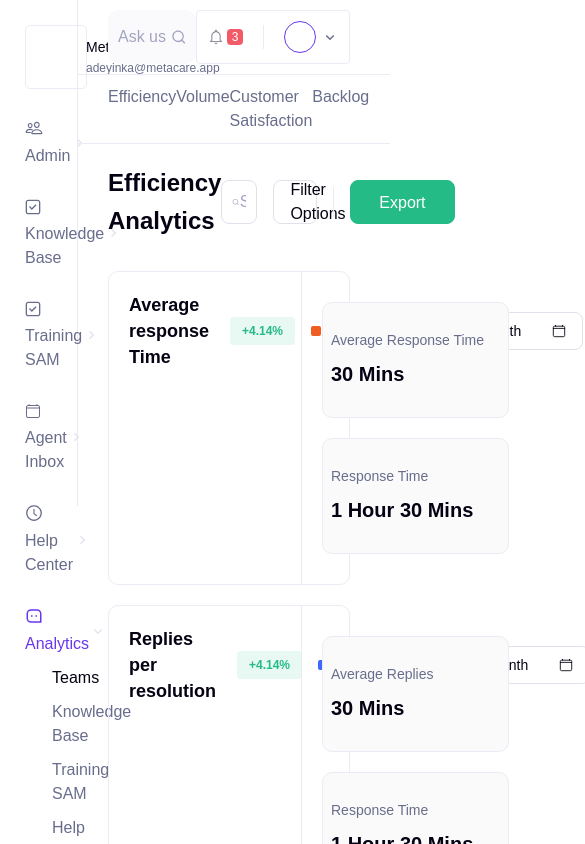
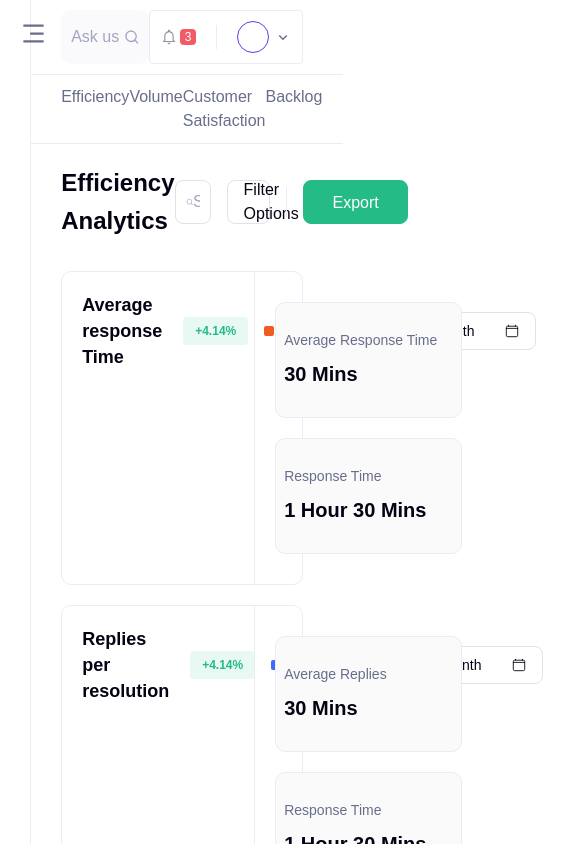
Before and after one commit to olamide234/metacare-app, a React (Create React App) app: page / in a window 390 px wide. Shown: the top 844 px of the page, 585 px wide, since content can reach past the window. Built offline with nearby package versions, Linux system fonts and the light colour scheme.

Commit message:
fixed mobile sideba

```diff
--- a/package.json
+++ b/package.json
@@ -10,6 +10,7 @@
     "react-dom": "^18.0.0",
     "react-icons": "^4.3.1",
     "react-scripts": "5.0.0",
+    "recharts": "^2.1.9",
     "web-vitals": "^2.1.4"
   },
   "scripts": {
--- a/src/App.css
+++ b/src/App.css
@@ -14,13 +14,18 @@ body{
 .App{
     display: flex;
     flex-direction: row;
-    height: 100vh;
+    /* height: 100vh; */
 }
 .App__sideBar{
     width: 20%;
     border-right: 1px solid var(--color-border);
-    height: 60%;
+    height: 130vh;
 }
 .App__mainApp{
     width: 80%;
 }
+@media screen and (max-width: 950px) {
+    .App__sideBar{
+        width: 8%
+    }
+}
--- a/src/App.js
+++ b/src/App.js
@@ -9,7 +9,6 @@ function App() {
         <SideBar/>
       </div>
       <div className="App__mainApp">
-        {/* <MainApp/> */}
         <UpperNav/>
         <LowerNav/>
         <MainApp/>
--- a/src/components/lowerNav/LowerNav.css
+++ b/src/components/lowerNav/LowerNav.css
@@ -6,7 +6,7 @@
     display: flex;
     flex-direction: row;
     justify-content: space-between;
-    padding: 1rem 0 0 3rem;
+    padding: 1rem 4rem 0 3rem;
 }
 .care__lowerNav-content p {
     font-weight: 400;
--- /dev/null
+++ b/src/components/sidebar/Menu.js
@@ -0,0 +1,86 @@
+import React from "react";
+import {RiMessage3Line} from 'react-icons/ri'
+import {IoPeopleOutline, IoCalendarClearOutline} from 'react-icons/io5'
+import {CgCheckR} from 'react-icons/cg'
+import {AiOutlineClockCircle} from 'react-icons/ai'
+import {BiChevronRight, BiChevronDown} from 'react-icons/bi'
+
+
+const Menu = () => (
+  <>
+    <div className="care__sideBar-contact">
+      <p className="care__sideBar-contact__name">Metacare</p>
+      <p className="care__sideBar-contact__email">adeyinka@metacare.app</p>
+    </div>
+    <div className="care__sideBar-menu">
+      <div className="care__sideBar-menu__tab">
+        <div className="care__sideBar-menu__tab-admin">
+          <IoPeopleOutline size={18} color="#696D8C" className="symbol" />
+          Admin
+        </div>
+        <div>
+          <BiChevronRight size={18} color="#E5E4EF" />
+        </div>
+      </div>
+      <div className="care__sideBar-menu__tab">
+        <div className="care__sideBar-menu__tab-knowledge">
+          <CgCheckR size={16} color="#696D8C" className="symbol" />
+          Knowledge Base
+        </div>
+        <div>
+          <BiChevronRight size={18} color="#E5E4EF" />
+        </div>
+      </div>
+      <div className="care__sideBar-menu__tab">
+        <div className="care__sideBar-menu__tab-training">
+          <CgCheckR size={16} color="#696D8C" className="symbol" />
+          Training SAM
+        </div>
+        <div>
+          <BiChevronRight size={18} color="#E5E4EF" />
+        </div>
+      </div>
+      <div className="care__sideBar-menu__tab">
+        <div className="care__sideBar-menu__tab-agent">
+          <IoCalendarClearOutline
+            size={16}
+            color="#696D8C"
+            className="symbol"
+          />
+          Agent Inbox
+        </div>
+        <div>
+          <BiChevronRight size={18} color="#E5E4EF" />
+        </div>
+      </div>
+      <div className="care__sideBar-menu__tab">
+        <div className="care__sideBar-menu__tab-help">
+          <AiOutlineClockCircle size={18} color="#696D8C" className="symbol" />
+          Help Center
+        </div>
+        <div>
+          <BiChevronRight size={18} color="#E5E4EF" />
+        </div>
+      </div>
+      <div className="care__sideBar-menu__container">
+        <div className="care__sideBar-menu__tab">
+          <div className="care__sideBar-menu__tab-analytics">
+            <RiMessage3Line size={18} color="#6837EF" className="symbol" />
+            Analytics
+          </div>
+          <div>
+            <BiChevronDown size={18} color="#E5E4EF" />
+          </div>
+        </div>
+        <ul>
+          <li>Teams</li>
+          <li>Knowledge Base</li>
+          <li>Training SAM</li>
+          <li>Help Center</li>
+        </ul>
+      </div>
+    </div>
+  </>
+);
+
+export default Menu;
--- a/src/components/sidebar/SideBar.css
+++ b/src/components/sidebar/SideBar.css
@@ -3,7 +3,7 @@
 }
 .care__sideBar-contact{
     border: 1px solid var(--color-border);
-    padding: 1rem 0 1rem 6rem;
+    padding: 1rem 0 1rem 20%; /* 6rem; */
     border-radius: .5rem;
     align-items: center;
 }
@@ -60,3 +60,45 @@
 .care__sideBar-menu__container li:nth-child(1){
     color: var(--color-text-dark);
 }
+.care__sideBar-small{
+    display: none;
+}
+@media screen and (max-width: 1025px) {
+    .care__sideBar{
+        padding: 2rem;
+    }
+    .care__sideBar-contact__name,
+    .care__sideBar-menu__tab-admin,
+    .care__sideBar-menu__tab-knowledge,
+    .care__sideBar-menu__tab-training,
+    .care__sideBar-menu__tab-agent,
+    .care__sideBar-menu__tab-help,
+    .care__sideBar-menu__tab-analytics,
+    .care__sideBar-menu__container li {
+        font-size: 1.3rem;
+    }
+    .care__sideBar-contact__email{
+        font-size: 1.1rem;
+    }
+    .care__sideBar-menu{
+        padding-right: 1rem;
+    }
+}
+@media screen and (max-width: 950px) {
+    .care__sideBar{
+        display: none;
+    }
+    .care__sideBar-small{
+        display: grid;
+        padding: 2rem;
+        position: relative;
+    }
+    .care__sideBar-small__part{
+        min-width: 20rem;
+        background-color: var(--color-bg);
+        position: absolute;
+        left: 2rem;
+        padding-right: 2rem;
+        /* top: 1px; */
+    }
+}
--- a/src/components/sidebar/SideBar.js
+++ b/src/components/sidebar/SideBar.js
@@ -1,69 +1,26 @@
-import React from 'react'
+import React, { useState } from 'react'
 import './SideBar.css'
-import {RiMessage3Line} from 'react-icons/ri'
-import {IoPeopleOutline, IoCalendarClearOutline} from 'react-icons/io5'
-import {CgCheckR} from 'react-icons/cg'
-import {AiOutlineClockCircle} from 'react-icons/ai'
-import {BiChevronRight, BiChevronDown} from 'react-icons/bi'
+import {RiMenu3Line, RiCloseLine} from 'react-icons/ri';
+// import {MainApp} from '../../container'
+import Menu from './Menu.js'
 
 export default function SideBar() {
+    const [toggleMenu, setToggleMenu] = useState(false);
     return (
-        <div className="care__sideBar">
-            <div className="care__sideBar-contact">
-                <p className="care__sideBar-contact__name">Metacare</p>
-                <p className="care__sideBar-contact__email">adeyinka@metacare.app</p>
+        <div>
+            <div className="care__sideBar">
+                <Menu/>
             </div>
-            <div className="care__sideBar-menu">
-                <div className="care__sideBar-menu__tab">
-                    <div className="care__sideBar-menu__tab-admin">
-                        <IoPeopleOutline size={18} color="#696D8C" className="symbol"/>
-                        Admin
+            <div className="care__sideBar-small">
+                {!toggleMenu &&
+                    <RiMenu3Line color="#696D8C" size={27} onClick={() => setToggleMenu(true)} />
+                }
+                {toggleMenu && (
+                    <div className="care__sideBar-small__part">
+                        <RiCloseLine color="#696D8C" size={27} style={{margin: '2rem 0'}} onClick={() => setToggleMenu(false)} />
+                        <Menu/>
                     </div>
-                    <div><BiChevronRight size={18} color="#E5E4EF"/></div>
-                </div>
-                <div className="care__sideBar-menu__tab">
-                    <div className="care__sideBar-menu__tab-knowledge">
-                        <CgCheckR size={16} color="#696D8C" className="symbol"/>
-                        Knowledge Base
-                    </div>
-                    <div><BiChevronRight size={18} color="#E5E4EF"/></div>
-                </div>
-                <div className="care__sideBar-menu__tab">
-                    <div className="care__sideBar-menu__tab-training" >
-                        <CgCheckR size={16} color="#696D8C" className="symbol"/>
-                        Training SAM
-                    </div>
-                    <div><BiChevronRight size={18} color="#E5E4EF"/></div>
-                </div>
-                <div className="care__sideBar-menu__tab">
-                    <div className="care__sideBar-menu__tab-agent">
-                        <IoCalendarClearOutline size={16} color="#696D8C" className="symbol"/>
-                        Agent Inbox
-                    </div>
-                    <div><BiChevronRight size={18} color="#E5E4EF"/></div>
-                </div>
-                <div className="care__sideBar-menu__tab">
-                    <div className="care__sideBar-menu__tab-help">
-                        <AiOutlineClockCircle size={18} color="#696D8C" className="symbol"/>
-                        Help Center
-                    </div>
-                    <div><BiChevronRight size={18} color="#E5E4EF"/></div>
-                </div>
-                <div className="care__sideBar-menu__container">
-                    <div className="care__sideBar-menu__tab">
-                        <div className="care__sideBar-menu__tab-analytics">
-                            <RiMessage3Line size={18} color="#6837EF" className="symbol"/>
-                            Analytics
-                        </div>
-                        <div><BiChevronDown size={18} color="#E5E4EF"/></div>
-                    </div>
-                    <ul>
-                        <li>Teams</li>
-                        <li>Knowledge Base</li>
-                        <li>Training SAM</li>
-                        <li>Help Center</li>
-                    </ul>
-                </div>
+                )}
             </div>
         </div>
     )
--- a/src/container/main_app/mainApp.css
+++ b/src/container/main_app/mainApp.css
@@ -0,0 +1,3 @@
+.care_mainApp{
+    margin-bottom: 20rem;
+}
--- a/src/container/main_app/mainApp.js
+++ b/src/container/main_app/mainApp.js
@@ -28,7 +28,7 @@ const mainData = [
 
 export default function MainApp() {
     return (
-        <div>
+        <div className="care_mainApp">
             <Header/>
             <div>
                 {mainData.map((item, index) => (
```
Also changed, not shown: 1 other file (tests, documents, lock files or other folders).
